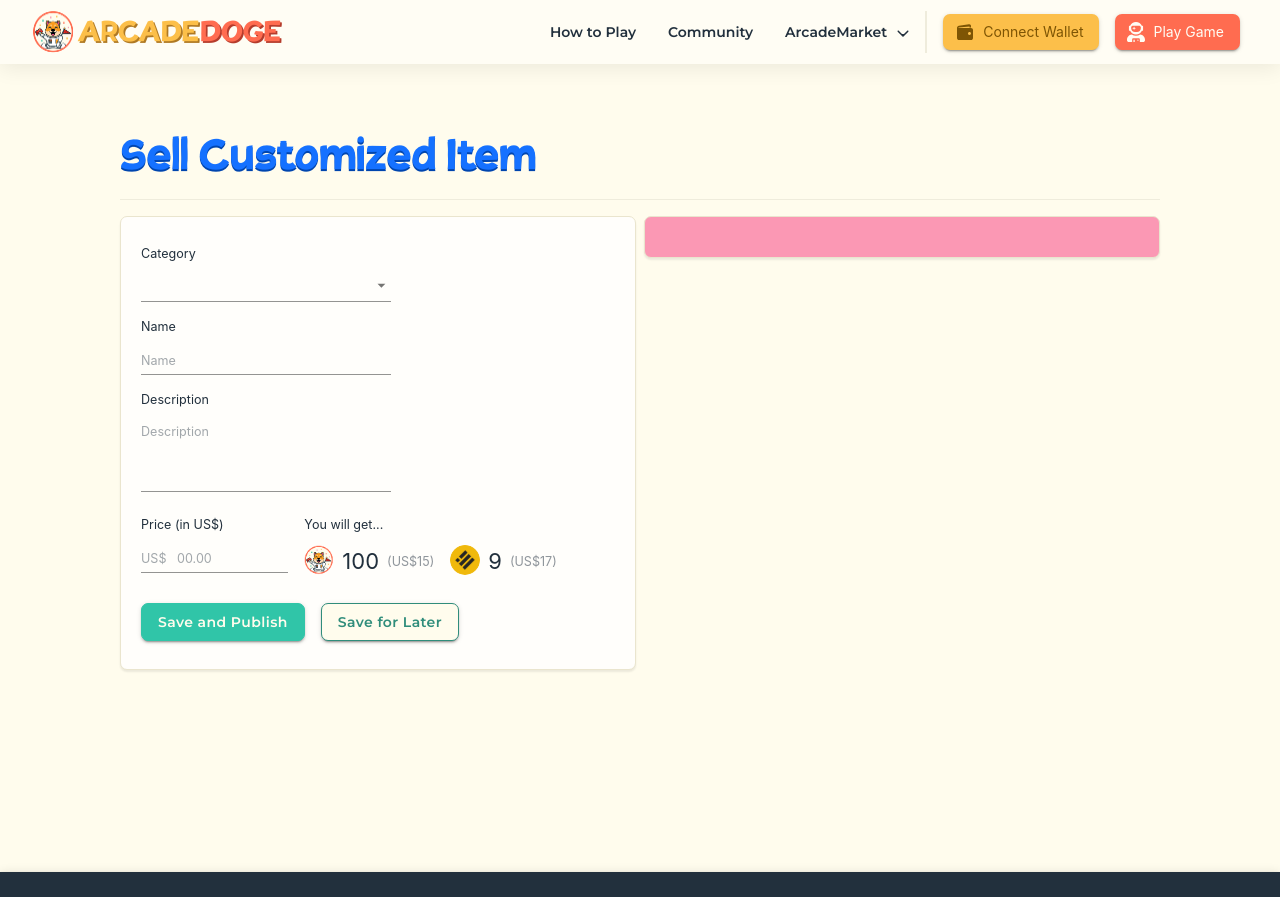
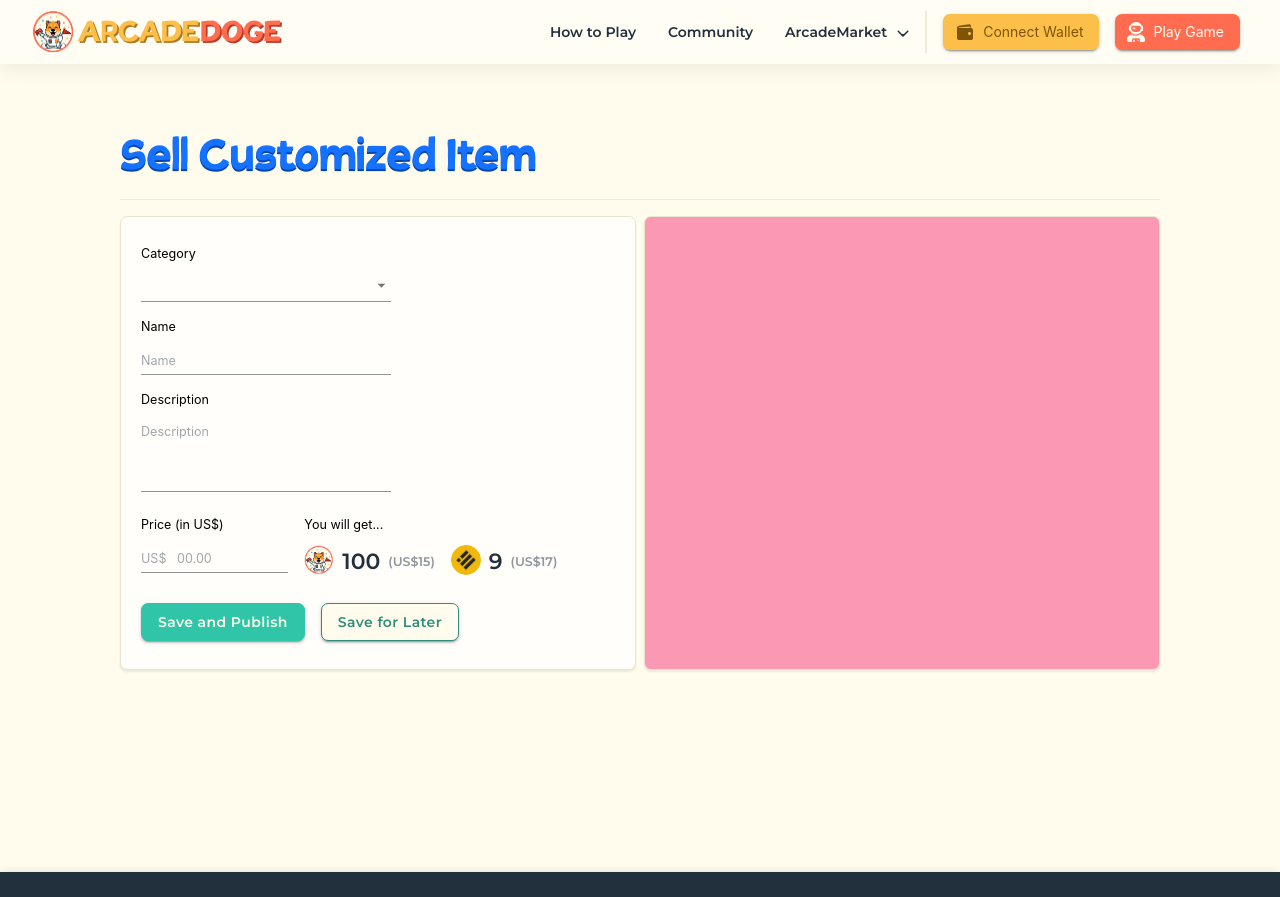
Before and after one commit to AlexRos101/arcade-frontend, a React (Create React App) app: page /sell in a window 1280 px wide. Shown: the top 897 px of the page. Built offline with nearby package versions, Linux system fonts and the light colour scheme.

Commit message:
fix warning

```diff
--- a/src/components/Card/index.tsx
+++ b/src/components/Card/index.tsx
@@ -1,7 +1,7 @@
 import styled from 'styled-components'
 import { Paper } from '@material-ui/core'
 
-const Card = styled(Paper)<{
+const Card = styled.div<{
   width?: string
   height?: string
   padding?: string
@@ -9,10 +9,15 @@ const Card = styled(Paper)<{
   borderRadius?: string,
   bgColor?: string
 }>`
-  width: ${({ width }) => width ?? 'inherit' };
-  height: ${({ height }) => height ?? 'inherit' };
   padding: 1.25rem;
   padding: ${({ padding }) => padding };
+  width: ${({ width }) => width ?? 'inherit' };
+  height: ${({ height, padding }) => {
+    if (height) {
+      return `calc(${height} - 2 * ${padding ?? '1.25rem'})`
+    }
+    return 'inherit'
+  }};
   border: 1px solid ${({ border }) => border ?? '#EAE5CE' };
   border-radius: 7px;
   border-radius: ${({ borderRadius }) => borderRadius };
--- a/src/components/Footer/FooterContact.tsx
+++ b/src/components/Footer/FooterContact.tsx
@@ -18,8 +18,12 @@ const FooterContact = () => {
       <Typography
         variant="body1"
         color="inherit">
-        <p> ArcadeDoge Game © 2021. </p>
-        <p> All Rights Reserved. </p>
+        ArcadeDoge Game © 2021.
+      </Typography>
+      <Typography
+        variant="body1"
+        color="inherit">
+        All Rights Reserved.
       </Typography>
     </div>
   )
--- a/src/components/Label/PriceLabel.tsx
+++ b/src/components/Label/PriceLabel.tsx
@@ -4,10 +4,6 @@ import {
   Typography,
   Grid
 } from '@material-ui/core'
-import {
-  makeStyles,
-  Theme
-} from '@material-ui/core/styles'
 
 import avatar from 'assets/img/avatar.svg'
 import { ScaleDefaults, ScaleTypes } from 'utils/constants/types'
@@ -29,7 +25,7 @@ const ImageWrapper = styled.img<{
   }};
 `
 
-const PriceWrapper = styled(Typography)<{
+const PriceWrapper = styled.div<{
   scales?: ScaleTypes,
   foreColor?: string
 }>`
@@ -56,12 +52,8 @@ const PriceLabelDefaults = {
   pricePerUsd: 0,
 }
 
-const PriceLabel = (props : Partial<PriceLabelProps>) => {
-  // const params = {...PriceLabelDefaults, ...props}
-  const params = Object.assign(PriceLabelDefaults, props)
-  console.log('PriceLabelDefaults=', PriceLabelDefaults)
-  console.log('props=', props)
-  console.log('PriceLabel=', params)
+const PriceLabel = (props : Partial<PriceLabelProps> = {}) => {
+  const params = {...PriceLabelDefaults, ...props}
 
   return (
     <Grid container spacing={1} alignItems="center">
@@ -75,7 +67,6 @@ const PriceLabel = (props : Partial<PriceLabelProps>) => {
       </Grid>
       <Grid item>
         <PriceWrapper foreColor="rgba(34, 48, 61, 0.5)">
-        {/* <PriceWrapper> */}
           {`(US$${params.pricePerUsd})`}
         </PriceWrapper>
       </Grid>
--- a/src/views/Sell/Sell.tsx
+++ b/src/views/Sell/Sell.tsx
@@ -1,4 +1,4 @@
-import React, { useState, useEffect } from 'react'
+import React, { useState, useEffect, useRef } from 'react'
 import styled from 'styled-components'
 import {
   Button,
@@ -62,6 +62,13 @@ const Sell = ({ data } : {
 }) => {
   const classes = useStyles()
   const [skinItem, setSkinItem] = useState<SkinProps | undefined>(data ?? initData)
+  const [cardHeight, setCardHeight] = useState<string | undefined>('40px')
+  const sellCardRef = useRef<HTMLDivElement>(null)
+
+  useEffect(() => {
+    const cardHeight = `${sellCardRef?.current?.clientHeight}px`
+    setCardHeight(cardHeight)
+  }, [])
 
   const handleClickCategory = (event: React.ChangeEvent<{ value: unknown }>) => {
     // eslint-disable-next-line prefer-const
@@ -79,7 +86,7 @@ const Sell = ({ data } : {
       </Header>
       <Grid container spacing={1} alignItems="flex-start">
         <Grid item xs={12} sm={6}>
-          <Card>
+          <Card ref={sellCardRef}>
             <Flex
               flexDirection="column"
               alignItems="flex-start"
@@ -186,7 +193,7 @@ const Sell = ({ data } : {
           </Card>
         </Grid>
         <Grid item xs={12} sm={6}>
-          <Card height="100%" bgColor={skinItem?.item} />
+          <Card bgColor={skinItem?.item} height={cardHeight} />
         </Grid>
       </Grid>
     </Page>
```
